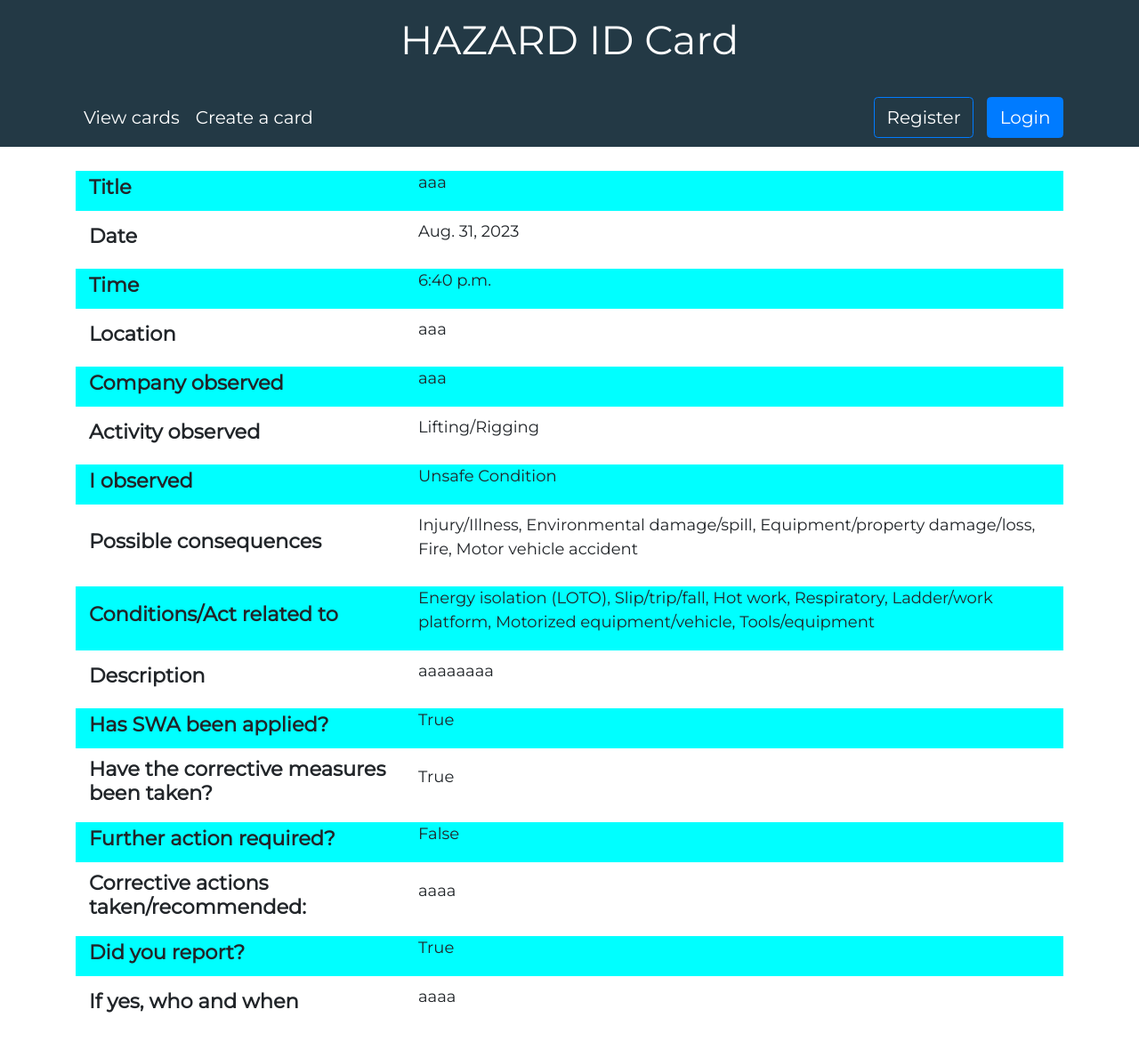
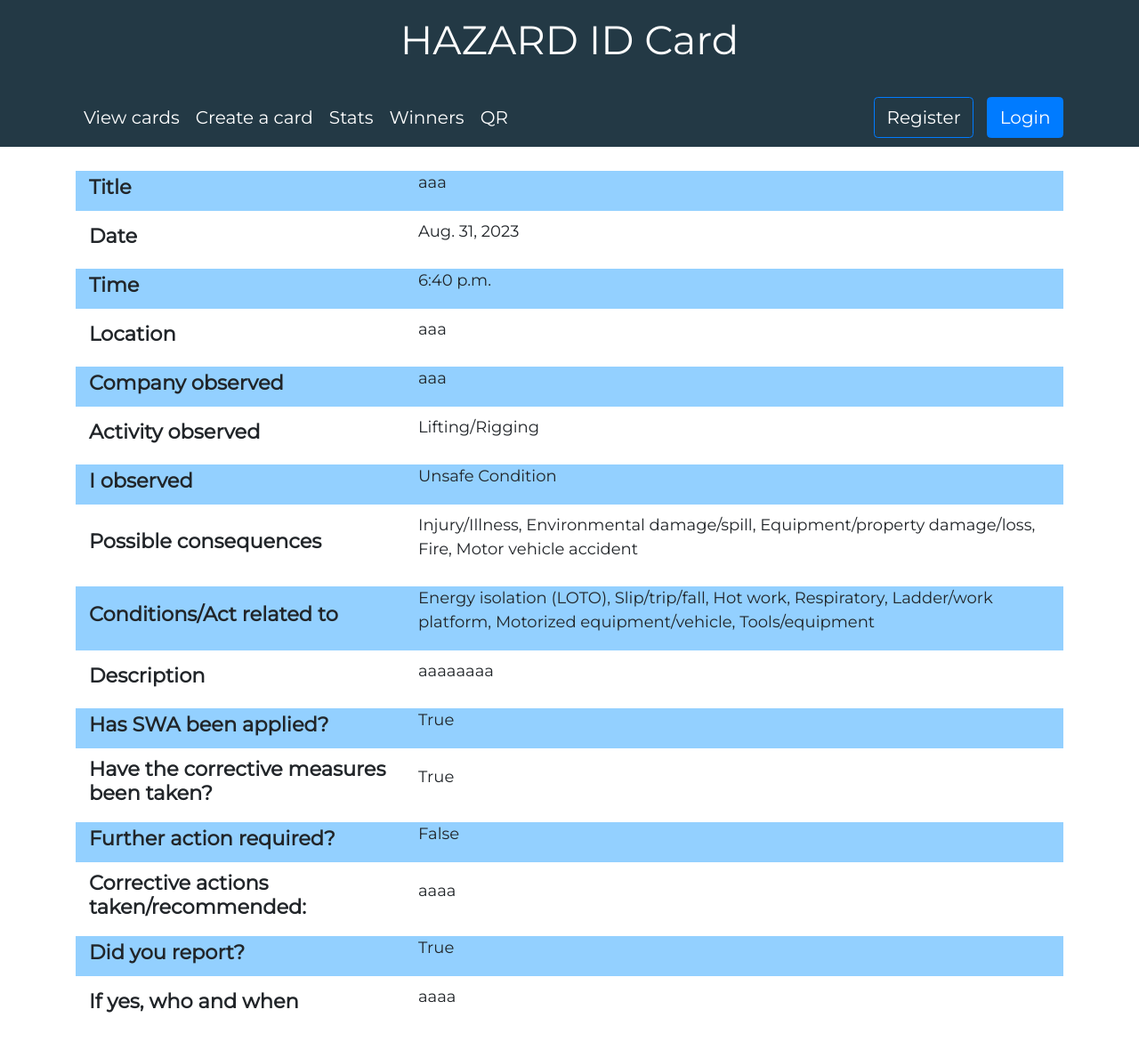
Before and after one commit to daoolet/hazid-card, a Django app: page /hazid/read/1/ in a window 1280 px wide. Shown: the whole page at 89% size. Run offline with Django 4.2, Linux system fonts and the light colour scheme; data comes from the database, SQL or seed files in the repository; both versions use the stored data as it was after the commit; some libraries are stand-ins or nearby versions.

Commit message:
update: bugfix, add: templates

```diff
--- a/app_project/hazid/static/hazid/css/style.css
+++ b/app_project/hazid/static/hazid/css/style.css
@@ -25,6 +25,10 @@
   color: red;
 }
 
+.card .card-header {
+  background-color: rgb(100, 192, 200);
+}
+
 #form-group-register, #form-group-login {
   margin-top: 15px;
 }
@@ -45,7 +49,7 @@
   padding-bottom: 5px;
 }
 #form-group-create .form-group .form-control {
-  width: 1500px;
+  width: 500px;
 }
 #form-group-create .form-check {
   padding-top: 10px;
@@ -67,5 +71,8 @@
   align-items: center;
 }
 #detail .row:nth-child(odd) {
-  background-color: cyan;
+  background-color: #93D0FF;
+}
+#detail #description {
+  overflow-y: auto;
 }/*# sourceMappingURL=style.css.map */
--- a/app_project/hazid/static/hazid/css/style.scss
+++ b/app_project/hazid/static/hazid/css/style.scss
@@ -30,8 +30,12 @@
     a.nav-link:hover {
         color: red;
     }
+}
 
-
+.card {
+    .card-header {
+        background-color: rgb(100, 192, 200);
+    }
 }
 
 // REGISTER & LOGIN
@@ -64,7 +68,7 @@
         }
 
         .form-control {
-            width: 1500px;
+            width: 500px;
         }
     }
 
@@ -98,7 +102,11 @@
     }
 
     .row:nth-child(odd) {
-        background-color: cyan;
+        background-color: #93D0FF;
+    }
+
+    #description {
+        overflow-y: auto;
     }
 
 }
--- a/app_project/hazid/templates/hazid/base.html
+++ b/app_project/hazid/templates/hazid/base.html
@@ -38,6 +38,15 @@
                 <li class="nav-item">
                     <a class="nav-link" href="{% url 'create_survey' %}">Create a card</a>
                 </li>
+                <li class="nav-item">
+                    <a class="nav-link" href="{% url 'stats' %}">Stats</a>
+                </li>
+                <li class="nav-item">
+                    <a class="nav-link" href="{% url 'winners' %}">Winners</a>
+                </li>
+                <li class="nav-item">
+                    <a class="nav-link" href="{% url 'qr' %}">QR</a>
+                </li>
             </ul>
 
             <ul class="navbar-nav ml-auto">
--- a/app_project/hazid/templates/hazid/create_survey.html
+++ b/app_project/hazid/templates/hazid/create_survey.html
@@ -28,7 +28,7 @@
                   </div>
                   <div class="form-group">
                     <label for="company">Company Observed</label>
-                    <input type="text" class="form-control" id="company_observed" name="company_observed">
+                    <input type="text" class="form-control" id="company_observed" name="company_observed" placeholder="Company Observed">
                   </div>
 
                   <div class="form-group">
--- a/app_project/hazid/templates/hazid/detail.html
+++ b/app_project/hazid/templates/hazid/detail.html
@@ -11,7 +11,7 @@
             <h5>Title</h5>
         </div>
         <div class="col-md-8 col-12">
-            <p class="text-justify text-md-left">{{survey.title}}</p>
+            <p >{{survey.title}}</p>
         </div>
     </div>
 
@@ -20,7 +20,7 @@
             <h5>Date</h5>
         </div>
         <div class="col-md-8 col-12">
-            <p class="text-justify text-md-left">{{survey.date}}</p>
+            <p >{{survey.date}}</p>
         </div>
     </div>
 
@@ -29,7 +29,7 @@
             <h5>Time</h5>
         </div>
         <div class="col-md-8 col-12">
-            <p class="text-justify text-md-left">{{survey.time}}</p>
+            <p >{{survey.time}}</p>
         </div>
     </div>
 
@@ -38,7 +38,7 @@
             <h5>Location</h5>
         </div>
         <div class="col-md-8 col-12">
-            <p class="text-justify text-md-left">{{survey.location}}</p>
+            <p >{{survey.location}}</p>
         </div>
     </div>
 
@@ -47,7 +47,7 @@
             <h5>Company observed</h5>
         </div>
         <div class="col-md-8 col-12">
-            <p class="text-justify text-md-left">{{survey.company_observed}}</p>
+            <p >{{survey.company_observed}}</p>
         </div>
     </div>
 
@@ -56,7 +56,7 @@
             <h5>Activity observed</h5>
         </div>
         <div class="col-md-8 col-12">
-            <p class="text-justify text-md-left">{{survey.activity_observed}}</p>
+            <p >{{survey.activity_observed}}</p>
         </div>
     </div>
 
@@ -65,7 +65,7 @@
             <h5>I observed</h5>
         </div>
         <div class="col-md-8 col-12">
-            <p class="text-justify text-md-left">{{survey.i_observed}}</p>
+            <p >{{survey.i_observed}}</p>
         </div>
     </div>
 
@@ -74,7 +74,7 @@
             <h5>Possible consequences</h5>
         </div>
         <div class="col-md-8 col-12">
-            <p class="text-justify text-md-left">{{survey.possible_consequences}}</p>
+            <p >{{survey.possible_consequences}}</p>
         </div>
     </div>
 
@@ -83,7 +83,7 @@
             <h5>Conditions/Act related to</h5>
         </div>
         <div class="col-md-8 col-12">
-            <p class="text-justify text-md-left">{{survey.conditions_related}}</p>
+            <p >{{survey.conditions_related}}</p>
         </div>
     </div>
 
@@ -91,8 +91,8 @@
         <div class="col-md-4 col-12">
             <h5>Description</h5>
         </div>
-        <div class="col-md-8 col-12">
-            <p class="text-justify text-md-left">{{survey.description}}</p>
+        <div class="col-md-8 col-12"  id="description">
+            <p >{{survey.description}}</p>
         </div>
     </div>
 
@@ -101,7 +101,7 @@
             <h5>Has SWA been applied?</h5>
         </div>
         <div class="col-md-8 col-12">
-            <p class="text-justify text-md-left">{{survey.swa_applied}}</p>
+            <p >{{survey.swa_applied}}</p>
         </div>
     </div>
 
@@ -110,7 +110,7 @@
             <h5>Have the corrective measures been taken?</h5>
         </div>
         <div class="col-md-8 col-12">
-            <p class="text-justify text-md-left">{{survey.corrective_measures}}</p>
+            <p >{{survey.corrective_measures}}</p>
         </div>
     </div>
 
@@ -119,7 +119,7 @@
             <h5>Further action required?</h5>
         </div>
         <div class="col-md-8 col-12">
-            <p class="text-justify text-md-left">{{survey.further_action}}</p>
+            <p >{{survey.further_action}}</p>
         </div>
     </div>
 
@@ -128,7 +128,7 @@
             <h5>Corrective actions taken/recommended:</h5>
         </div>
         <div class="col-md-8 col-12">
-            <p class="text-justify text-md-left">{{survey.corrective_action}}</p>
+            <p >{{survey.corrective_action}}</p>
         </div>
     </div>
 
@@ -137,7 +137,7 @@
             <h5>Did you report?</h5>
         </div>
         <div class="col-md-8 col-12">
-            <p class="text-justify text-md-left">{{survey.reported}}</p>
+            <p >{{survey.reported}}</p>
         </div>
     </div>
 
@@ -146,7 +146,7 @@
             <h5>If yes, who and when</h5>
         </div>
         <div class="col-md-8 col-12">
-            <p class="text-justify text-md-left">{{survey.if_reported}}</p>
+            <p >{{survey.if_reported}}</p>
         </div>
     </div>
 </div>
--- a/app_project/hazid/urls.py
+++ b/app_project/hazid/urls.py
@@ -6,4 +6,7 @@ urlpatterns = [
     path("", views.index, name="index"),
     path("read/<int:survey_id>/", views.read_survey, name="read_survey"),
     path("create/", views.create_survey, name="create_survey"),
+    path("stats/", views.stats, name="stats"),
+    path("winners/", views.winners, name="winners"),
+    path("qr/", views.qr, name="qr"),
 ]
--- a/app_project/hazid/views.py
+++ b/app_project/hazid/views.py
@@ -1,48 +1,14 @@
 from django.shortcuts import get_object_or_404, redirect, render
 from django.urls import reverse
-from django.views import View
-from django.http import HttpResponseRedirect
+from django.db.models import Count
 
 
 from django.contrib.auth import login, authenticate
 from django.contrib.auth.decorators import login_required, permission_required
 
 
-from rest_framework import status
-from rest_framework.decorators import api_view
-from rest_framework.response import Response
-
-
 from .forms import SurveyForm, LoginUserForm, RegisterUserForm
 from .models import Survey
-
-
-# @api_view(["GET"])
-# def index(request):
-#     surveys = Survey.objects.all()
-#     serializer = SurveySerializer(surveys, many=True)
-#     return Response(serializer.data)
-
-# @api_view(["POST"])
-# def create_survey(request):
-#     serializer = SurveySerializer(data=request.data)
-#     if serializer.is_valid():
-#         survey = serializer.save()
-#         return Response({
-#             "detail": "Successful",
-#             "survey_id": survey.id,
-#         })
-#     return Response(serializer.errors, status=status.HTTP_400_BAD_REQUEST)
-
-# @api_view(["GET"])
-# def read_survey(request, survey_id):
-#     survey = get_object_or_404(Survey, pk=survey_id)
-#     serializer = SurveySerializer(survey)
-#     return Response(serializer.data)
-
-# @api_view(["GET"])
-# def read_all_surveys(request):
-#     pass
 
 def index(request):
     surveys = Survey.objects.all()
@@ -97,3 +63,27 @@ def custom_login(request):
     else:
         form = LoginUserForm()
     return render(request, "registration/login.html", {"form": form})
+
+def stats(request):
+
+    observed_counts = Survey.objects.values('i_observed').annotate(count=Count('i_observed'))
+
+    context = {
+        "observed_counts": observed_counts,
+    }
+    return render(request, "hazid/stats.html", context)
+
+
+def winners(request):
+
+    context = {
+
+    }
+    return render(request, "hazid/winners.html", context)
+
+def qr(request):
+
+    context = {
+
+    }
+    return render(request, "hazid/qr.html", context)
```
Also changed, not shown: app_project/hazid/templates/hazid/index.html (+32 -6 lines), app_project/hazid/templates/hazid/qr.html (added, +8 -0 lines), app_project/hazid/templates/hazid/stats.html (added, +10 -0 lines), app_project/hazid/templates/hazid/winners.html (added, +8 -0 lines), app_project/db.sqlite3, 1 other file.
